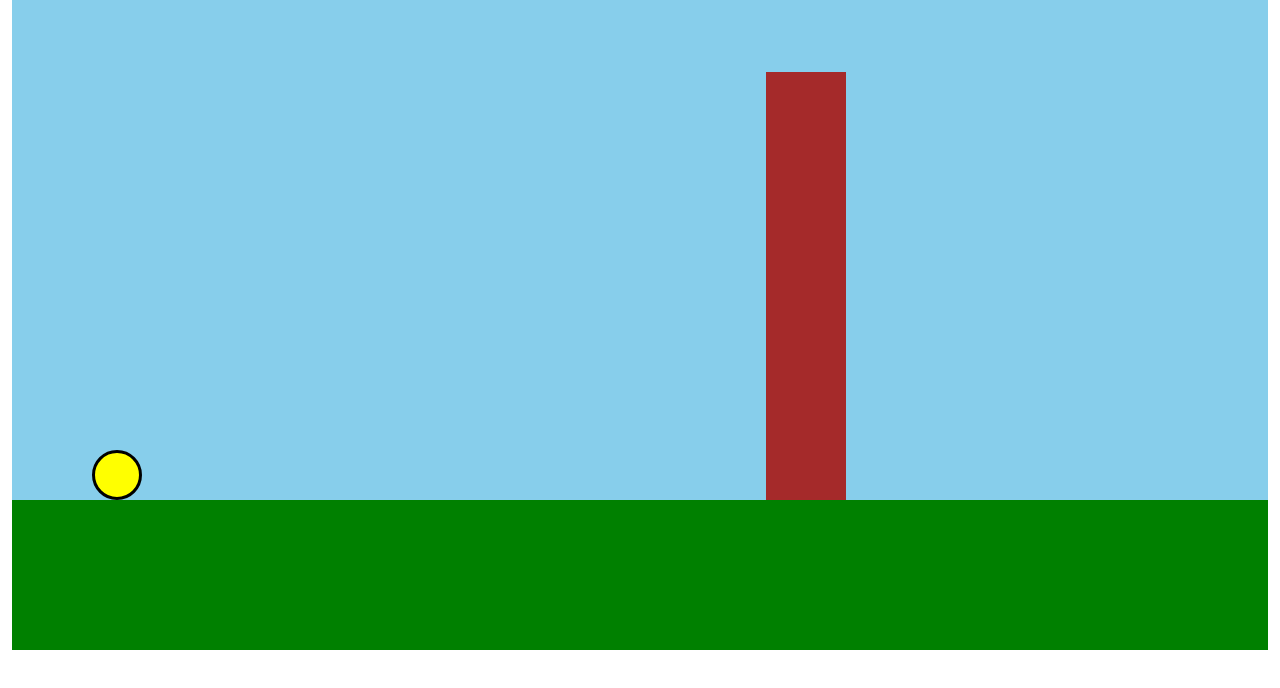
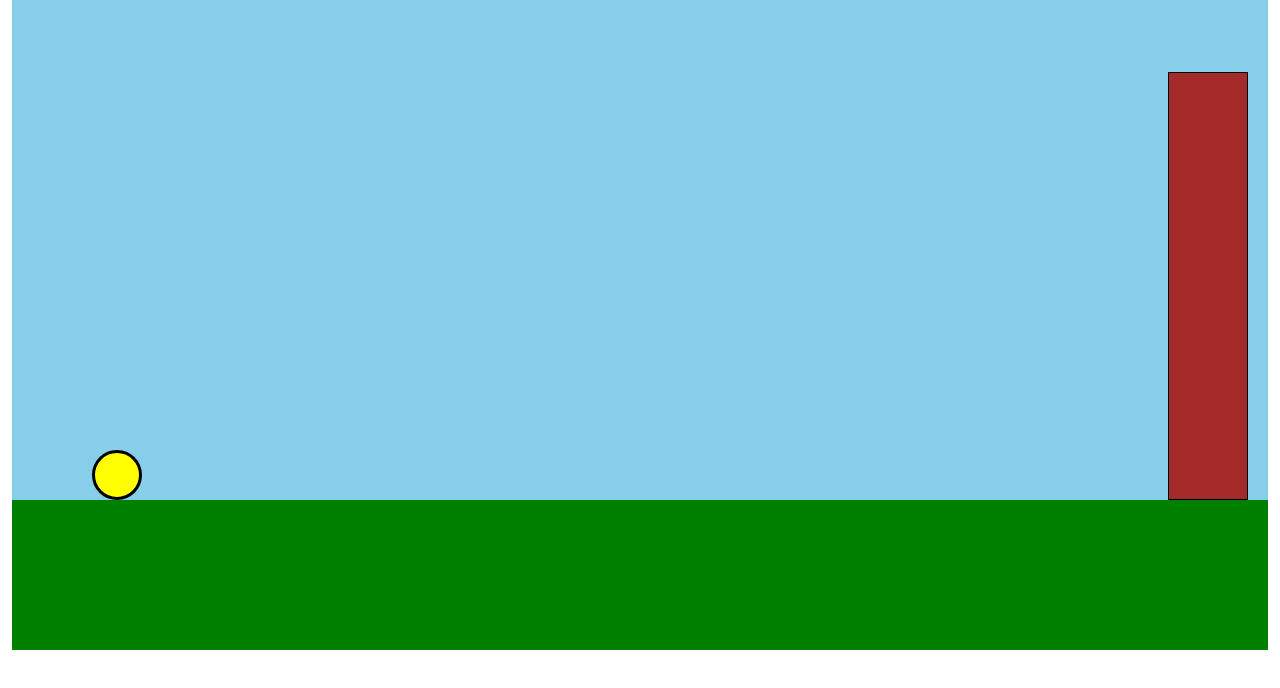
Before and after one commit to nibir4017/flappybird, a plain HTML site: page index.html in a window 1280 px wide. Drawn offline with Linux system fonts and the light colour scheme.

Commit message:
Update style.css

```diff
--- a/assets/css/style.css
+++ b/assets/css/style.css
@@ -1,6 +1,14 @@
+*{
+    padding: 0;
+    margin: 0;
+}
 body{
-    overflow-y: ;
+    overflow: hidden;
     margin: 0 auto;
+
+}
+.container-fluid{
+    width: 100% !important;
 }
  .sky{
     width: 100%;
@@ -22,15 +30,39 @@ body{
     position: absolute;
     bottom: 13px;
     left: 80px;
+
 }
 .pillar{
-    position: absolute;
+   background-color: brown;
     bottom: 0;
-    left: 60%;
+    right: 20px;
     height: 200px;
     width: 80px;
-    background-color: brown;
+    border: 1px solid black;
+    position: absolute;
+    animation: myfirst 1s 2;
+    animation-duration: 2s;
+    animation-iteration-count:;
 }
+@keyframes myfirst {
+    0%  {
+
+      }
+      30%{
+
+      }
+      50%{
+
+
+      }
+      70%{
+
+      }
+      100% {
+
+      }
+  }
+
 @media screen and (max-width:400px) {
     .container-fluid{
        transform: scale(0.8) !important;
```
